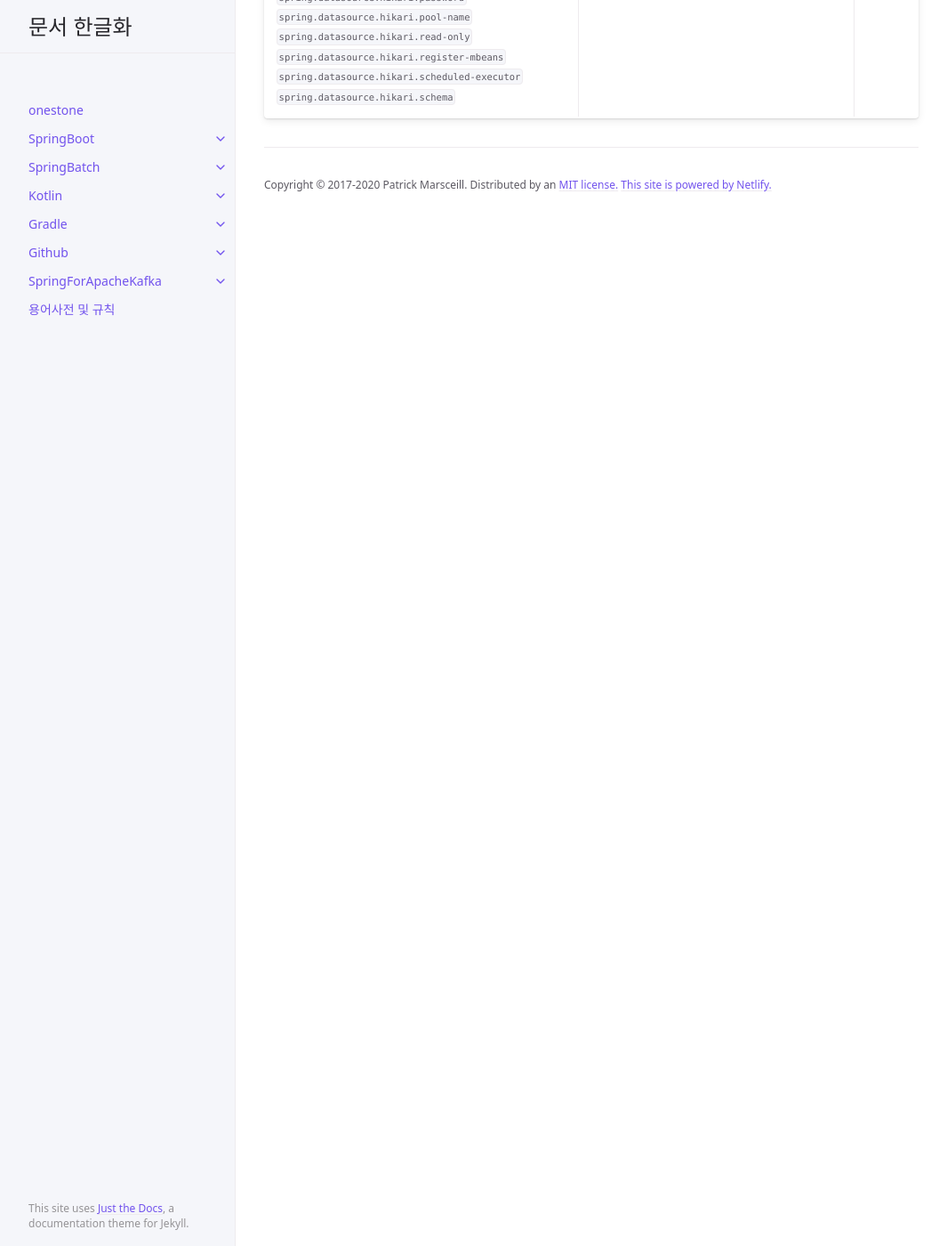
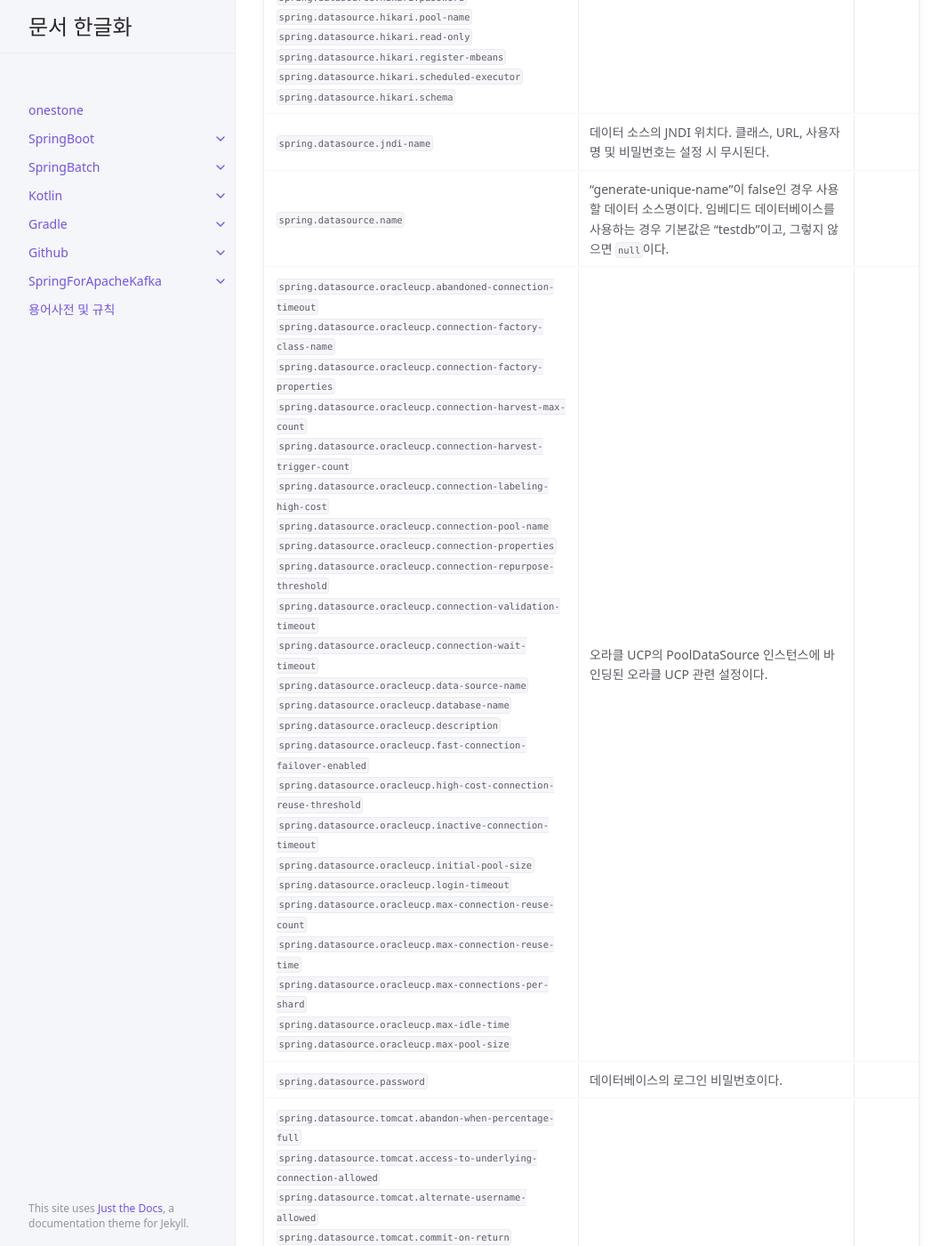
Before and after one commit to onestone9900/onestone9900.github.io, a Jekyll site: the page built from docs/spring_boot/3.1.1/spring_boot/19.appendices.md, in a window 1280 px wide and 1400 px high, scrolled down 20529 px. Shown: the whole window at 89% size, without its empty margins (107-1172 px from the left). Built offline with Jekyll 4.4.1, drawn with Linux system fonts in a browser that asks for light colours; some of the changed text lies outside the part shown.

Commit message:
docs: spring boot - ## .A.5. Data Properties

```diff
--- a/docs/spring_boot/3.1.1/spring_boot/19.appendices.md
+++ b/docs/spring_boot/3.1.1/spring_boot/19.appendices.md
@@ -338,3 +338,8 @@ nav_order: 19
 |`spring.datasource.embedded-database-connection`|임베디드 데이터베이스에 대한 커넥션의 세부정보다. 클래스패스에서 사용할 수 있는 가장 적합한 임베디드 데이터베이스가 기본값이다.||
 |`spring.datasource.generate-unique-name`|임의의 데이터 소스 이름을 생성 여부다.|`true`|
 `spring.datasource.hikari.allow-pool-suspension`<br>`spring.datasource.hikari.auto-commit`<br>`spring.datasource.hikari.catalog`<br>`spring.datasource.hikari.connection-init-sql`<br>`spring.datasource.hikari.connection-test-query`<br>`spring.datasource.hikari.connection-timeout`<br>`spring.datasource.hikari.data-source-class-name`<br>`spring.datasource.hikari.data-source-j-n-d-i`<br>`spring.datasource.hikari.data-source-properties`<br>`spring.datasource.hikari.driver-class-name`<br>`spring.datasource.hikari.exception-override-class-name`<br>`spring.datasource.hikari.health-check-properties`<br>`spring.datasource.hikari.idle-timeout`<br>`spring.datasource.hikari.initialization-fail-timeout`<br>`spring.datasource.hikari.isolate-internal-queries`<br>`spring.datasource.hikari.jdbc-url`<br>`spring.datasource.hikari.keepalive-time`<br>`spring.datasource.hikari.leak-detection-threshold`<br>`spring.datasource.hikari.login-timeout`<br>`spring.datasource.hikari.max-lifetime`<br>`spring.datasource.hikari.maximum-pool-size`<br>`spring.datasource.hikari.metrics-tracker-factory`<br>`spring.datasource.hikari.minimum-idle`<br>`spring.datasource.hikari.password`<br>`spring.datasource.hikari.pool-name`<br>`spring.datasource.hikari.read-only`<br>`spring.datasource.hikari.register-mbeans`<br>`spring.datasource.hikari.scheduled-executor`<br>`spring.datasource.hikari.schema`|히카리의 HikariDataSource 인스턴스에 바인딩된 히카리 특정 설정||
+|`spring.datasource.jndi-name`|데이터 소스의 JNDI 위치다. 클래스, URL, 사용자명 및 비밀번호는 설정 시 무시된다.||
+|`spring.datasource.name`|"generate-unique-name"이 false인 경우 사용할 데이터 소스명이다. 임베디드 데이터베이스를 사용하는 경우 기본값은 "testdb"이고, 그렇지 않으면 `null`이다.||
+|`spring.datasource.oracleucp.abandoned-connection-timeout`<br>`spring.datasource.oracleucp.connection-factory-class-name`<br>`spring.datasource.oracleucp.connection-factory-properties`<br>`spring.datasource.oracleucp.connection-harvest-max-count`<br>`spring.datasource.oracleucp.connection-harvest-trigger-count`<br>`spring.datasource.oracleucp.connection-labeling-high-cost`<br>`spring.datasource.oracleucp.connection-pool-name`<br>`spring.datasource.oracleucp.connection-properties`<br>`spring.datasource.oracleucp.connection-repurpose-threshold`<br>`spring.datasource.oracleucp.connection-validation-timeout`<br>`spring.datasource.oracleucp.connection-wait-timeout`<br>`spring.datasource.oracleucp.data-source-name`<br>`spring.datasource.oracleucp.database-name`<br>`spring.datasource.oracleucp.description`<br>`spring.datasource.oracleucp.fast-connection-failover-enabled`<br>`spring.datasource.oracleucp.high-cost-connection-reuse-threshold`<br>`spring.datasource.oracleucp.inactive-connection-timeout`<br>`spring.datasource.oracleucp.initial-pool-size`<br>`spring.datasource.oracleucp.login-timeout`<br>`spring.datasource.oracleucp.max-connection-reuse-count`<br>`spring.datasource.oracleucp.max-connection-reuse-time`<br>`spring.datasource.oracleucp.max-connections-per-shard`<br>`spring.datasource.oracleucp.max-idle-time`<br>`spring.datasource.oracleucp.max-pool-size`|오라클 UCP의 PoolDataSource 인스턴스에 바인딩된 오라클 UCP 관련 설정이다.||
+|`spring.datasource.password`|데이터베이스의 로그인 비밀번호이다.||
+|`spring.datasource.tomcat.abandon-when-percentage-full`<br>`spring.datasource.tomcat.access-to-underlying-connection-allowed`<br>`spring.datasource.tomcat.alternate-username-allowed`<br>`spring.datasource.tomcat.commit-on-return`<br>`spring.datasource.tomcat.connection-properties`<br>`spring.datasource.tomcat.data-source-j-n-d-i`<br>`spring.datasource.tomcat.db-properties`<br>`spring.datasource.tomcat.default-auto-commit`<br>`spring.datasource.tomcat.default-catalog`<br>`spring.datasource.tomcat.default-read-only`<br>`spring.datasource.tomcat.default-transaction-isolation`<br>`spring.datasource.tomcat.driver-class-name`<br>`spring.datasource.tomcat.fair-queue`<br>`spring.datasource.tomcat.ignore-exception-on-pre-load`<br>`spring.datasource.tomcat.init-s-q-l`<br>`spring.datasource.tomcat.initial-size`<br>`spring.datasource.tomcat.jdbc-interceptors`<br>`spring.datasource.tomcat.jmx-enabled`<br>`spring.datasource.tomcat.log-abandoned`<br>`spring.datasource.tomcat.log-validation-errors`<br>`spring.datasource.tomcat.login-timeout`<br>`spring.datasource.tomcat.max-active`<br>`spring.datasource.tomcat.max-age`<br>`spring.datasource.tomcat.max-idle`<br>`spring.datasource.tomcat.max-wait`<br>`spring.datasource.tomcat.min-evictable-idle-time-millis`<br>`spring.datasource.tomcat.min-idle`<br>`spring.datasource.tomcat.name`<br>`spring.datasource.tomcat.num-tests-per-eviction-run`|톰캣 JDBC DataSource의 인스턴스에 바인딩된 톰캣 데이터 소스 관련 설정이다.||
```
